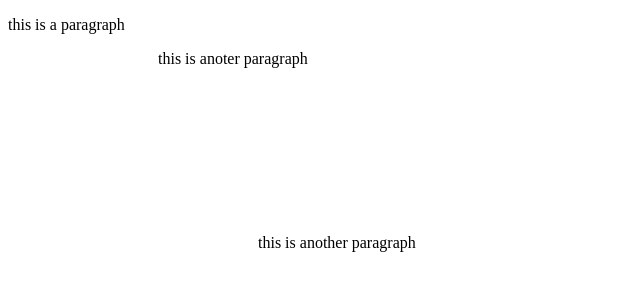
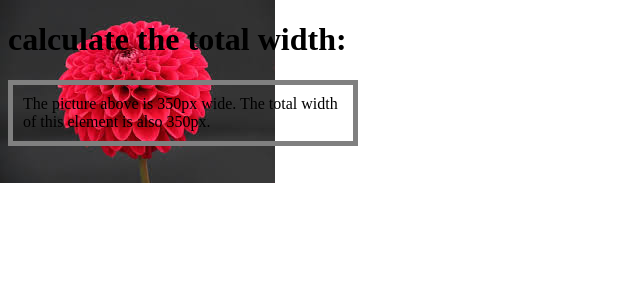
Before and after one commit to SRILAKSHMI576/html_basics, a plain HTML site: page practice/Practice.html in a window 1280 px wide. Shown: the whole page, without its empty margins (0-640 px from the left). Drawn offline with Linux system fonts and the light colour scheme.

Commit message:
lightbox

```diff
--- a/practice/Practice.html
+++ b/practice/Practice.html
@@ -3,22 +3,22 @@
 
 <head>
     <style>
-        .one {
-            padding-left: 150px;
-            padding-bottom: 150px;
+        body {
+            background-image: url("images.jpg");
+            background-repeat: no-repeat;
         }
 
-        .two {
-            padding-left: 250px;
+        p {
+            border: 5px solid grey;
+            width: 320px;
+            padding: 10px;
         }
     </style>
 </head>
 
 <body>
-    <p>this is a paragraph</p>
-    <p class="one">this is anoter paragraph</p>
-    <p class="two">this is another paragraph</p>
-
+    <h1> calculate the total width:</h1>
+    <p>The picture above is 350px wide. The total width of this element is also 350px.</p>
 </body>
 
 </html>
```
Also changed, not shown: HTML_CSS/lightbox.html (added, +22 -0 lines).
